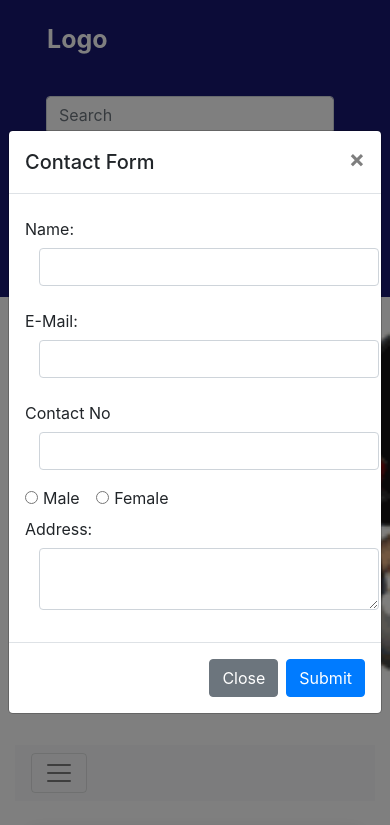
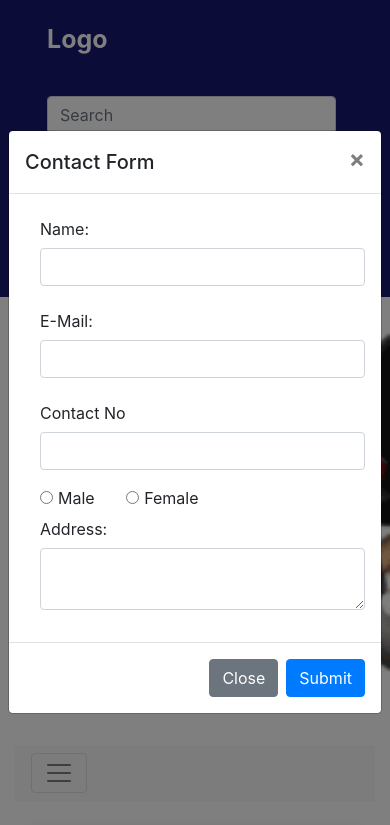
Before and after one commit to deepakshi-jain/landingpage, a plain HTML site: page index.html in a window 390 px wide. Both pictures are taken after a click on the link "Contact". Shown: the top 825 px of the page. Drawn offline with nearby package versions, Linux system fonts and the light colour scheme.

Commit message:
updated style

```diff
--- a/index.html
+++ b/index.html
@@ -198,7 +198,7 @@
 
 		<ul class="navbar navbar-right">
 			<div class="formgroup">
-				<input type="text" class="form-control" placeholder="Search">
+				<input type="text" class="form-control cont" placeholder="Search">
 			</div>
 			<a class="nav-link side" href="#" data-toggle="modal" data-target="#exampleModalCenter">Contact</a>
 			<a class="nav-link side" href="#">Sign Up</a>
--- a/style.css
+++ b/style.css
@@ -190,19 +190,19 @@ h6{
 
 
 		}
-		.cont{
-			margin-left: 0px!important;
-		}
+
 		@media only screen and  (max-width: 450px){
 			.nav-link{
 				font-size: 33px;
 			}
-			.form-control{
-				margin-left: 14px
+			.cont{
+				margin-left: 15px
 			}
 			.navbar-brand{
 				margin-left: 15px;
 			}
+
+
 
 
 		}
```
